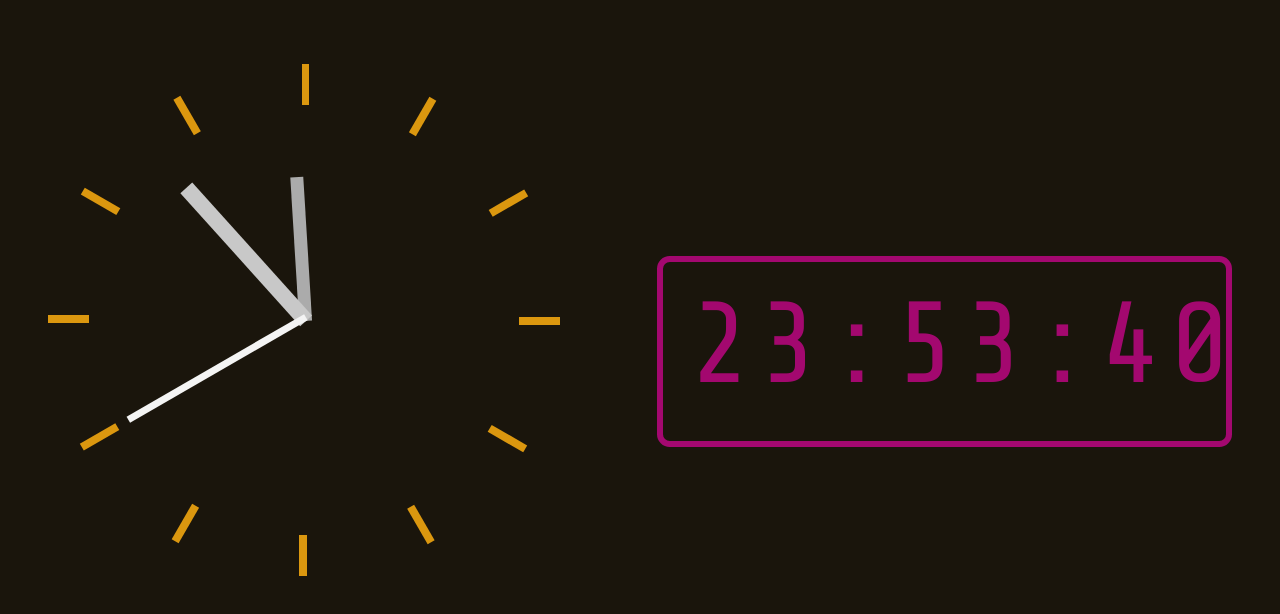
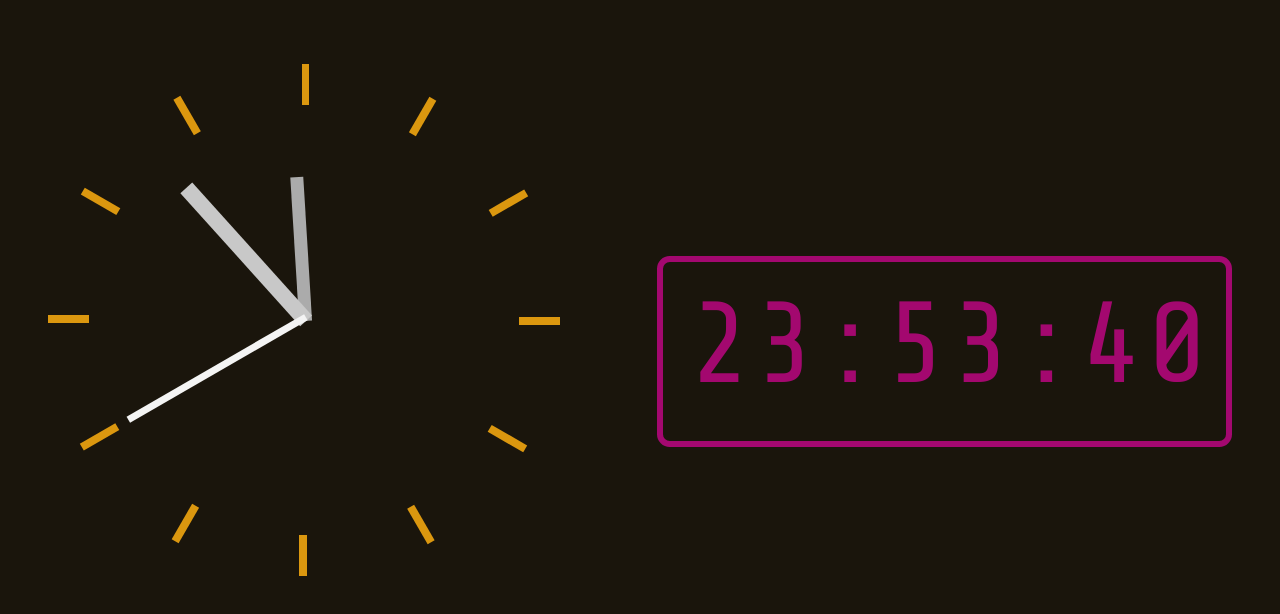
Before and after one commit to SzokeFerenc/simple-webclock, a plain HTML site: page index.html in a window 1280 px wide. Drawn offline with nearby package versions, Linux system fonts and the light colour scheme.

```diff
--- a/style.css
+++ b/style.css
@@ -227,7 +227,7 @@
         margin-top: 15vw;
         height:10vw;
         font-size: 9vw;
-        letter-spacing: .5vw;
+        letter-spacing: .25vw;
     }
 
     #analogue {
```
